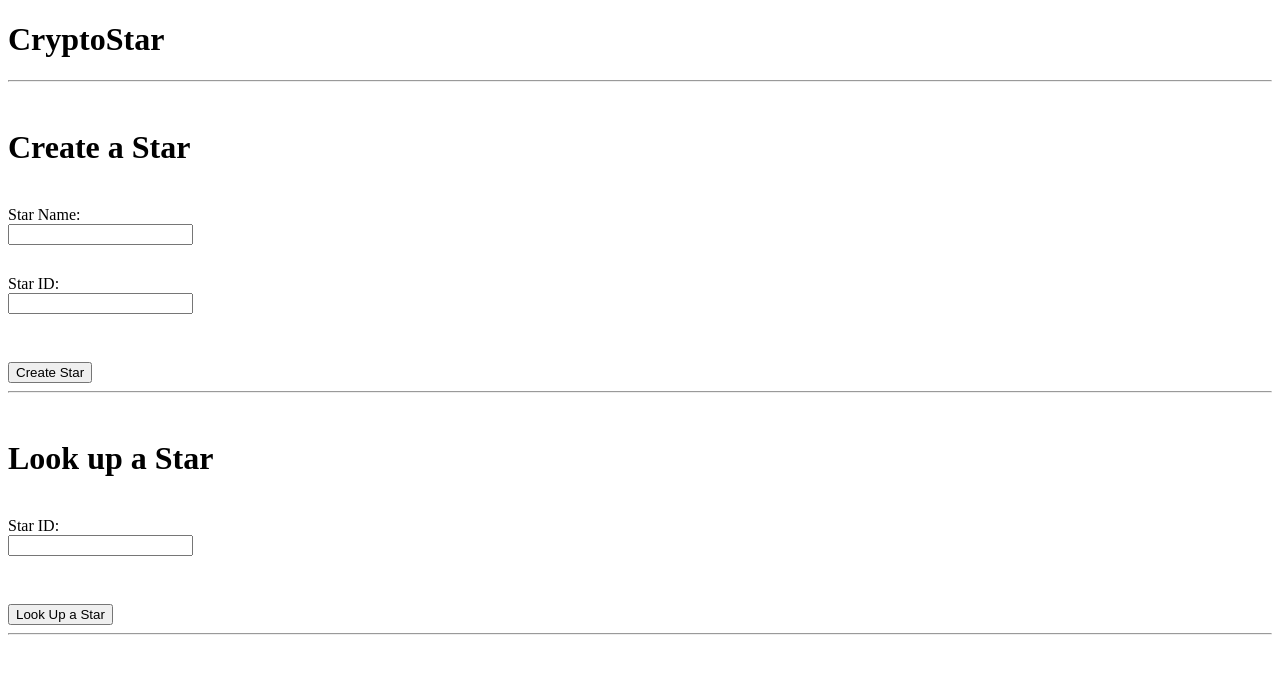
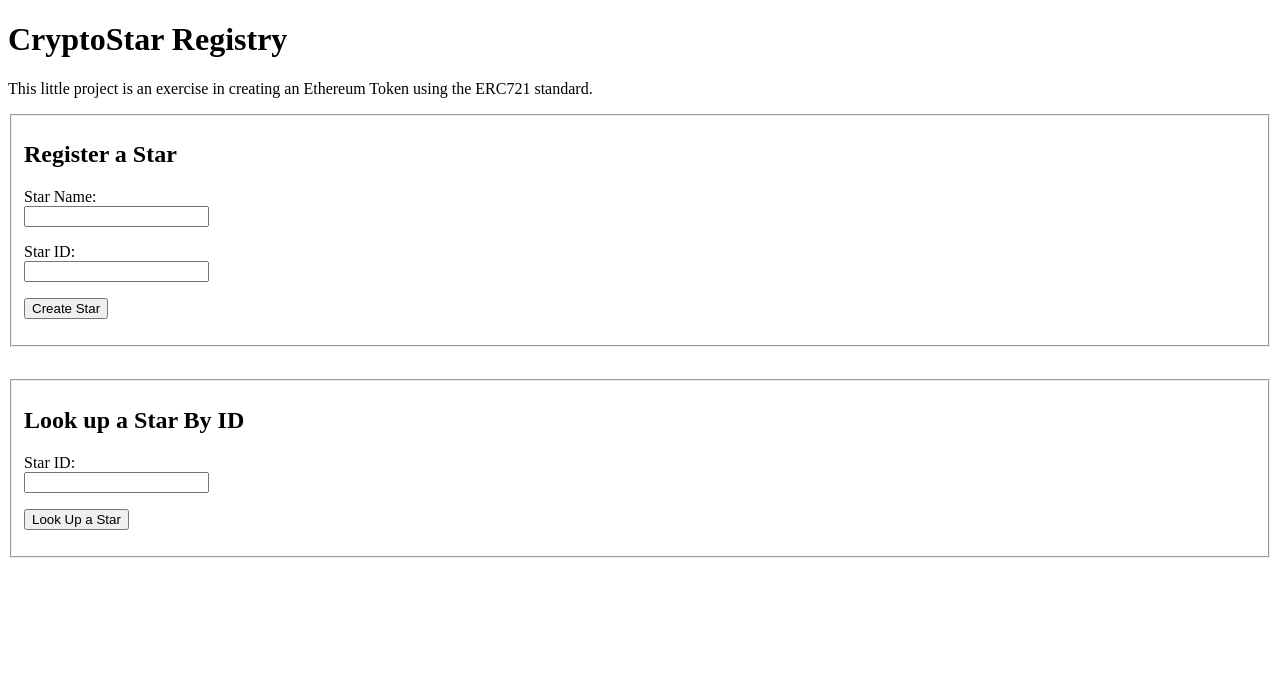
Before and after one commit to codydjango/CryptoStar, a website built with webpack: page app/src/index.html in a window 1280 px wide. Built offline with nearby package versions, Linux system fonts and the light colour scheme.

Commit message:
update index.html to be a little less hurtful to my eyes

```diff
--- a/app/src/index.html
+++ b/app/src/index.html
@@ -1,7 +1,7 @@
 <!DOCTYPE html>
 <html>
   <head>
-    <title>StarNotary DAPP</title>
+    <title>CryptoStar Registry</title>
     <link href='https://fonts.googleapis.com/css?family=Open+Sans:400,700' rel='stylesheet' type='text/css'>
   </head>
   <style>
@@ -11,25 +11,23 @@
     }
   </style>
   <body>
-    <h1>CryptoStar</h1>
-    <hr>
-    <br>
-    <h1>Create a Star</h1>
-    <br><label for="starName">Star Name:</label><input type="text" id="starName"></input>
-    <br><label for="starId">Star ID:</label><input type="text" id="starId"></input>
-    <br>
-    <br><button id="createStar" onclick="App.createStar()">Create Star</button>
-    <br>
-    <hr>
-    <br>
-    <h1>Look up a Star</h1>
-    <br><label for="name">Star ID:</label><input type="text" id="lookid"></input>
-    <br>
-    <br><button onclick="App.lookUp()">Look Up a Star</button>
-    <hr>
-    <br>
+    <h1>CryptoStar Registry</h1>
+    <p>This little project is an exercise in creating an Ethereum Token using the ERC721 standard.</p>
+
+    <fieldset style="margin-bottom: 2em;">
+      <h2>Register a Star</h2>
+      <p><label for="starName">Star Name:</label><input type="text" id="starName"></input></p>
+      <p><label for="starId">Star ID:</label><input type="text" id="starId"></input></p>
+      <p><button id="createStar" onclick="App.createStar()">Create Star</button></p>
+    </fieldset>
+
+    <fieldset style="margin-bottom: 2em;">
+      <h2>Look up a Star By ID</h2>
+      <p><label for="name">Star ID:</label><input type="text" id="lookid"></input></p>
+      <p><button onclick="App.lookUp()">Look Up a Star</button></p>
+    </fieldset>
+
     <span id="status"></span>
-    <br>
     <script src="index.js"></script>
   </body>
 </html>
```
Also changed, not shown: README.md.
